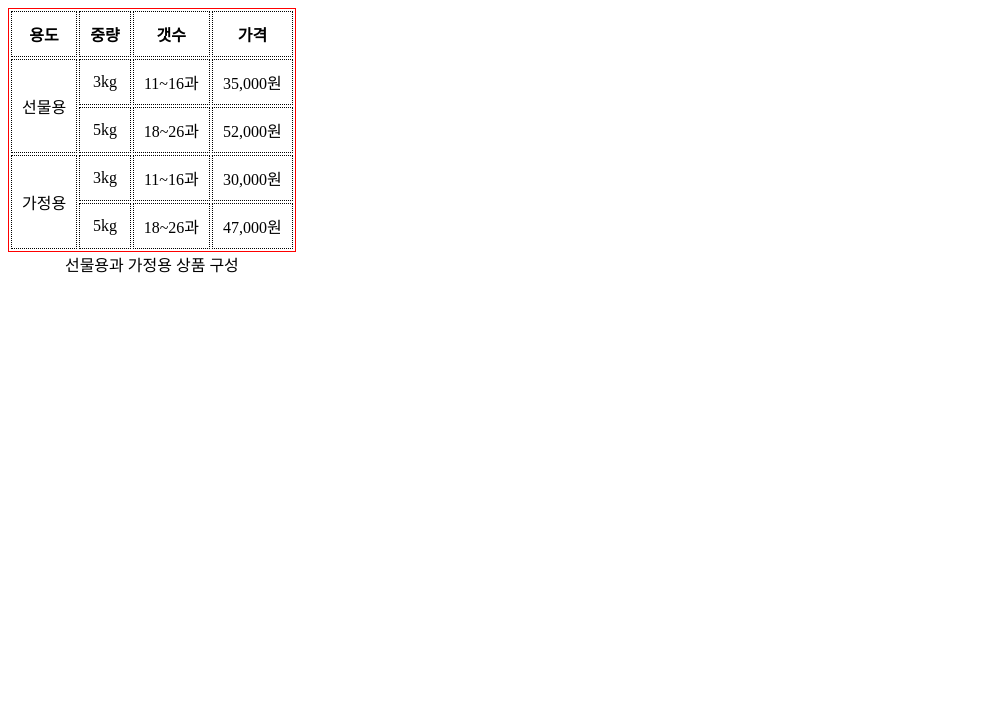
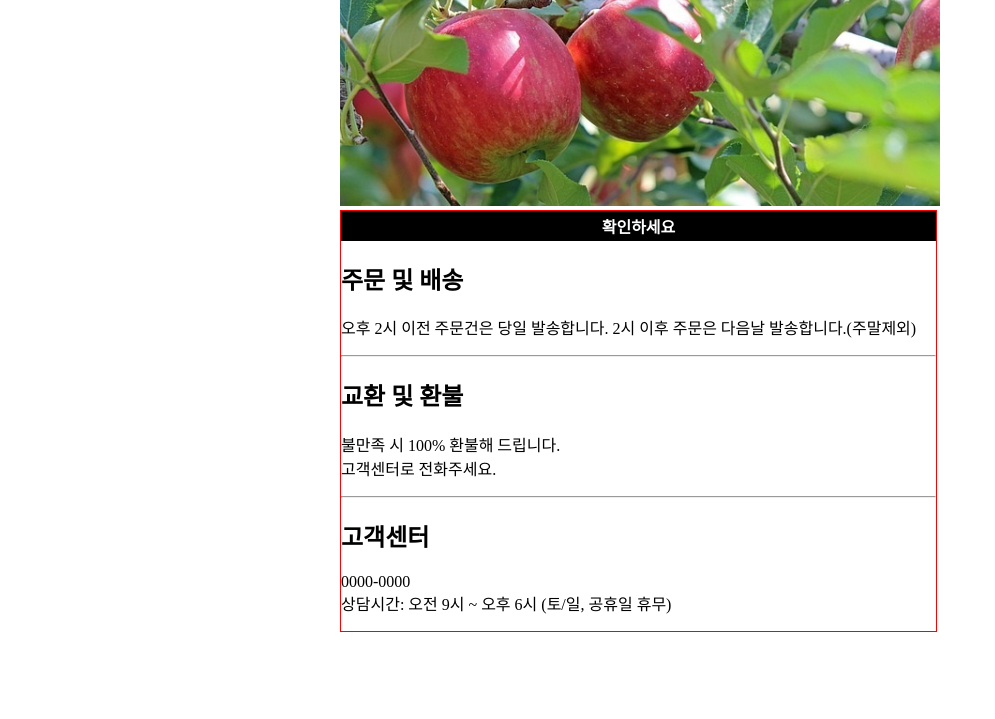
Before and after one commit to HyeonBin2379/learn-html, a plain HTML site: page exercise/ex03.html in a window 1280 px wide. Shown: the part 81-800 px from the top of the page, without its empty margins (0-995 px from the left). Drawn offline with Linux system fonts and the light colour scheme.

Commit message:
Add: emmet 연습2

```diff
--- a/exercise/ex03.html
+++ b/exercise/ex03.html
@@ -5,52 +5,51 @@
     <meta name="viewport" content="width=device-width, initial-scale=1.0" />
     <title>Document</title>
     <style>
-      table {
-        caption-side: bottom; /* 표 캡션 위치 */
-        border: 1px solid rgb(255, 0, 0); /* 표 테두리는 검은 색 실선으로 */
+      #container {
+        /* 전체 너비 지정 */
+        width : 600px;
+        /* margin : 0 auto -> 가로로 중앙 정렬 */
+        margin : 0 auto;
+        padding : 3px;
       }
-      td,
-      th {
-        border: 1px dotted black; /* 셀 테두리는 검은 색 점선으로 */
-        padding: 10px; /* 셀 테두리와 내용 사이의 여백 */
-        text-align: center; /* 셀 내용 가운데 정렬 */
+      #colorblack {
+        color: white;
+        font-size: 1em;
+        background: black;
+        margin: 0px;
+        padding: 3px;
+        text-align: center;
+      }
+
+      .borderLine {
+        width: 595px;
+        border: 1px solid red;
       }
     </style>
   </head>
   <body>
-    <h1>상품 구성</h1>
-    <table>
-      <caption>
-        선물용과 가정용 상품 구성
-      </caption>
-      <tr>
-        <th>용도</th>
-        <th>중량</th>
-        <th>갯수</th>
-        <th>가격</th>
-      </tr>
-      <tr>
-        <td rowspan="2">선물용</td>
-        <td>3kg</td>
-        <td>11~16과</td>
-        <td>35,000원</td>
-      </tr>
-      <tr>
-        <td>5kg</td>
-        <td>18~26과</td>
-        <td>52,000원</td>
-      </tr>
-      <tr>
-        <td rowspan="2">가정용</td>
-        <td>3kg</td>
-        <td>11~16과</td>
-        <td>30,000원</td>
-      </tr>
-      <tr>
-        <td>5kg</td>
-        <td>18~26과</td>
-        <td>47,000원</td>
-      </tr>
-    </table>
+    <div id="container">
+      <img src="../images/top.jpg" width="600px"/>
+      <div class="borderLine">
+        <h4 id="colorblack">확인하세요</h4>
+        <h2>주문 및 배송</h2>
+        <p>
+          <span>오후 2시 이전 주문건은 당일 발송합니다.<br\></span>
+          <span>2시 이후 주문은 다음날 발송합니다.(주말제외)</span>
+        </p>
+        <hr>
+        <h2>교환 및 환불</h2>
+        <p>
+          <span>불만족 시 100% 환불해 드립니다.<br/></span>
+          <span>고객센터로 전화주세요.</span>
+        </p>
+        <hr>
+        <h2>고객센터</h2>
+        <p>
+          <span>0000-0000<br/></span>
+          <span>상담시간: 오전 9시 ~ 오후 6시 (토/일, 공휴일 휴무)</span>
+        </p>
+      </div>
+    </div>
   </body>
 </html>
```
Also changed, not shown: exercise/ex01.html (added, +11 -0 lines), exercise/ex02.html (+53 -8 lines), exercise/bg.jpg (added), images/images/top.jpg (added), images/top.jpg (added), top.jpg (added).
